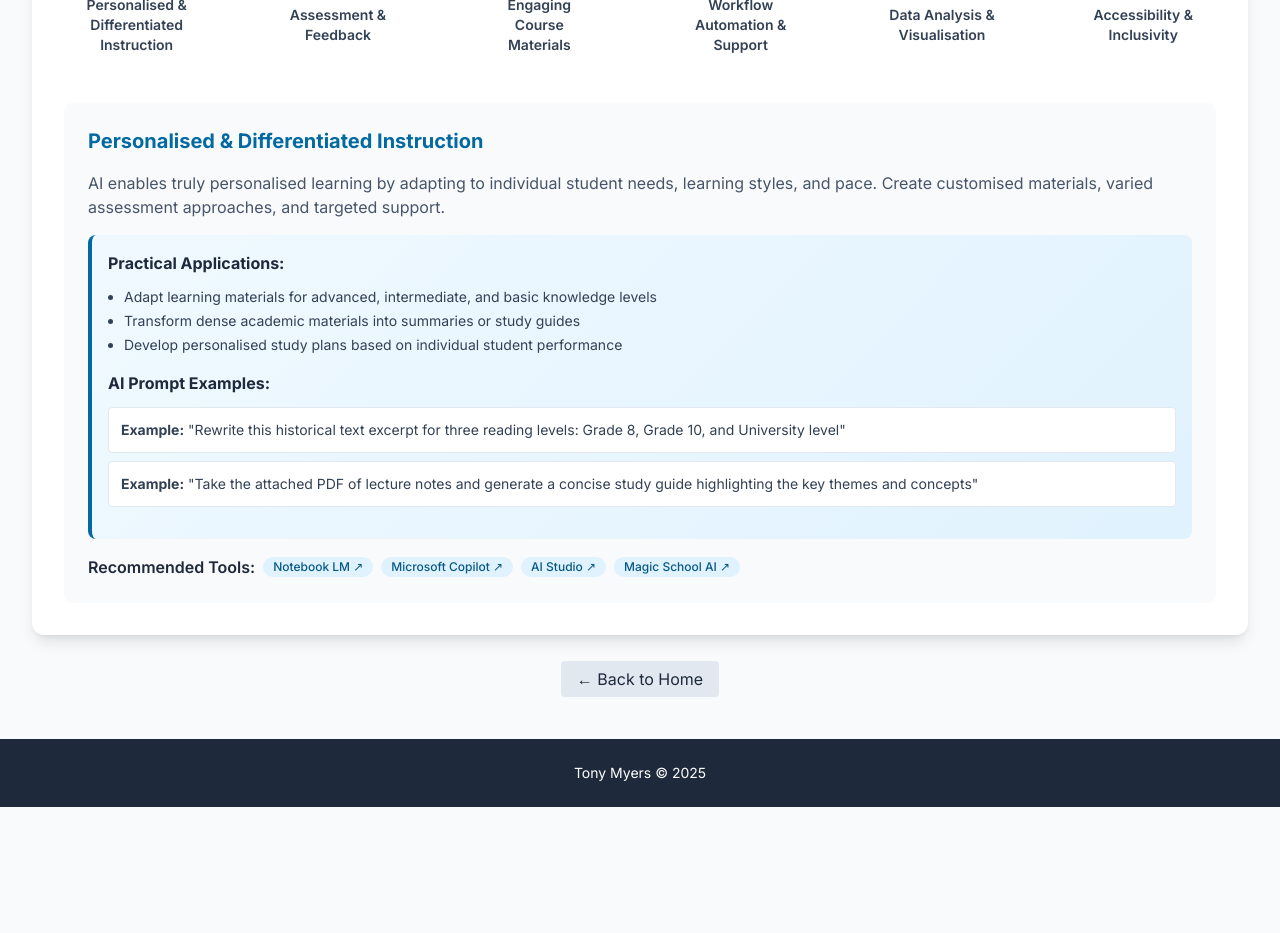
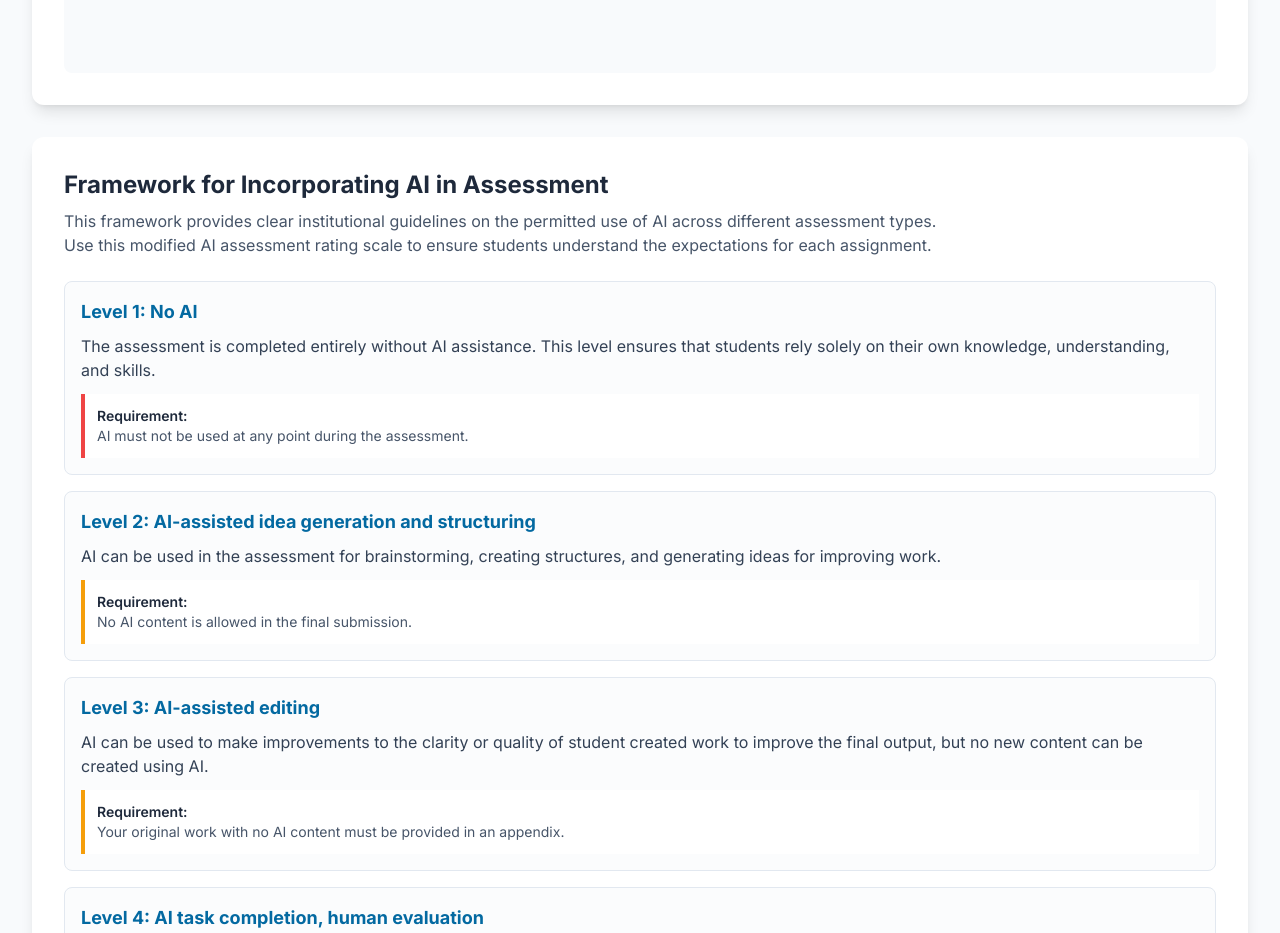
Before and after one commit to Tony-Myers/AI-for-students, a plain HTML site: page teaching.html in a window 1280 px wide. Shown: the part 481-1414 px from the top of the page. Before the commit the page ends 1288 px from the top, so only its background shows below. Drawn offline with nearby package versions, Linux system fonts and the light colour scheme.

Commit message:
Update teaching.html

```diff
--- a/teaching.html
+++ b/teaching.html
@@ -60,6 +60,69 @@
         <p class="text-center text-slate-600">Click on a teaching stage above to explore AI applications for that area.</p>
       </div>
     </div>
+
+    <div class="bg-white rounded-xl shadow-lg p-8 mt-8">
+        <h3 class="text-2xl font-bold text-slate-800 mb-2">Framework for Incorporating AI in Assessment</h3>
+        <p class="text-slate-600 mb-6 max-w-4xl">This framework provides clear institutional guidelines on the permitted use of AI across different assessment types. Use this modified AI assessment rating scale to ensure students understand the expectations for each assignment.</p>
+        <div class="space-y-4">
+
+            <div class="p-4 rounded-lg border border-slate-200 bg-slate-50/50">
+                <h4 class="font-bold text-lg text-sky-700">Level 1: No AI</h4>
+                <p class="text-slate-700 mt-2">The assessment is completed entirely without AI assistance. This level ensures that students rely solely on their own knowledge, understanding, and skills.</p>
+                <div class="mt-3 bg-white border-l-4 border-red-500 p-3 text-sm">
+                    <p class="font-semibold">Requirement:</p>
+                    <p class="text-slate-600">AI must not be used at any point during the assessment.</p>
+                </div>
+            </div>
+
+            <div class="p-4 rounded-lg border border-slate-200 bg-slate-50/50">
+                <h4 class="font-bold text-lg text-sky-700">Level 2: AI-assisted idea generation and structuring</h4>
+                <p class="text-slate-700 mt-2">AI can be used in the assessment for brainstorming, creating structures, and generating ideas for improving work.</p>
+                <div class="mt-3 bg-white border-l-4 border-amber-500 p-3 text-sm">
+                    <p class="font-semibold">Requirement:</p>
+                    <p class="text-slate-600">No AI content is allowed in the final submission.</p>
+                </div>
+            </div>
+
+            <div class="p-4 rounded-lg border border-slate-200 bg-slate-50/50">
+                <h4 class="font-bold text-lg text-sky-700">Level 3: AI-assisted editing</h4>
+                <p class="text-slate-700 mt-2">AI can be used to make improvements to the clarity or quality of student created work to improve the final output, but no new content can be created using AI.</p>
+                <div class="mt-3 bg-white border-l-4 border-amber-500 p-3 text-sm">
+                    <p class="font-semibold">Requirement:</p>
+                    <p class="text-slate-600">Your original work with no AI content must be provided in an appendix.</p>
+                </div>
+            </div>
+
+            <div class="p-4 rounded-lg border border-slate-200 bg-slate-50/50">
+                <h4 class="font-bold text-lg text-sky-700">Level 4: AI task completion, human evaluation</h4>
+                <p class="text-slate-700 mt-2">AI is used to complete certain elements of the task, with students providing discussion or commentary on the AI-generated content. This level requires critical engagement with AI generated content and evaluating its output.</p>
+                <div class="mt-3 bg-white border-l-4 border-green-500 p-3 text-sm">
+                    <p class="font-semibold">Requirement:</p>
+                    <p class="text-slate-600">You will use AI to complete specified tasks in your assessment. Any AI created content must be cited.</p>
+                </div>
+            </div>
+
+            <div class="p-4 rounded-lg border border-slate-200 bg-slate-50/50">
+                <h4 class="font-bold text-lg text-sky-700">Level 5: Collaborating with AI</h4>
+                <p class="text-slate-700 mt-2">AI should be used as a ‘co-pilot’ in order to meet the requirements of the assessment, allowing for a collaborative approach with AI and enhancing creativity.</p>
+                <div class="mt-3 bg-white border-l-4 border-green-500 p-3 text-sm">
+                    <p class="font-semibold">Requirement:</p>
+                    <p class="text-slate-600">You may use AI throughout your assessment to support your own work and do not have to specify which content is AI generated.</p>
+                </div>
+            </div>
+
+            <div class="p-4 rounded-lg border border-slate-200 bg-slate-50/50">
+                <h4 class="font-bold text-lg text-sky-700">Level 6: Must use AI</h4>
+                <p class="text-slate-700 mt-2">AI usage is mandatory, aiming to build confidence and proficiency with AI tools.</p>
+                <div class="mt-3 bg-white border-l-4 border-green-500 p-3 text-sm">
+                    <p class="font-semibold">Requirement:</p>
+                    <p class="text-slate-600">You must use AI throughout this assessment and demonstrate how you used and refined outputs.</p>
+                </div>
+            </div>
+
+        </div>
+    </div>
+
     <div class="text-center mt-8">
       <a href="index.html" class="px-4 py-2 bg-slate-200 rounded hover:bg-slate-300">← Back to Home</a>
     </div>
@@ -133,96 +196,4 @@ document.addEventListener('DOMContentLoaded', function() {
         "Create FAQs and knowledge bases from course materials for student self-service"
       ],
       aiPromptExamples: [
-        "Draft a friendly but formal email to my undergraduate students reminding them that their final essay is due next Friday at 5 PM.",
-        "Summarise the key arguments and methodology of the attached research paper into five bullet points."
-      ],
-      tools: [{name: "ChatGPT", url: "https://chatgpt.com"}, {name: "Claude", url: "https://claude.ai"}, {name: "Gemini", url: "https://gemini.google.com"}]
-    },
-    "Data Analysis": {
-        title: "Data Analysis & Visualisation",
-        description: "Democratise data analysis by enabling students and staff to interact with datasets using natural language, making quantitative analysis more accessible, particularly for those intimidated by traditional methods.",
-        practicalApplications: [
-            "Create meaningful charts and graphs from datasets (e.g., Excel, CSV) using conversational prompts",
-            "Perform statistical analysis without requiring coding knowledge",
-            "Build forecasting models from your data"
-        ],
-        aiPromptExamples: [
-            "What were my best-selling products last quarter? Show me as a bar chart",
-            "Analyse this CSV file and identify any significant correlations between variables"
-        ],
-        tools: [{name: "Julius AI", url: "https://julius.ai"}]
-    },
-    "Accessibility": {
-        title: "Accessibility & Inclusivity",
-        description: "Leverage AI to create inclusive learning materials that cater to diverse student needs, abilities, and learning preferences.",
-        practicalApplications: [
-            "Automatically generate descriptive alt text for images in presentations and documents",
-            "Provide real-time transcription and language translation for lectures and meetings",
-            "Convert visual data or colour-based information into accessible formats for students with visual impairments",
-            "Create multilingual versions of teaching resources to support international students"
-        ],
-        aiPromptExamples: [
-            "Generate appropriate alt text for this image of the water cycle for an educational website",
-            "Transcribe the audio from the uploaded lecture file and provide a summary of the key points"
-        ],
-        tools: [{name: "Microsoft Copilot", url: "https://copilot.microsoft.com"}]
-    }
-  };
-
-  function setupTeachingWorkflow() {
-    const container = document.getElementById('teaching-workflow');
-    const contentEl = document.getElementById('teaching-workflow-content');
-    if (!container || !contentEl) return;
-    container.innerHTML = '';
-    const icons = ['👤', '📝', '🎨', '⚙️', '📊', '♿'];
-    Object.entries(teachingWorkflowData).forEach(([key, value], index) => {
-      const isLast = index === Object.keys(teachingWorkflowData).length - 1;
-      container.innerHTML += `
-        <button onclick="showTeachingStage('${key}')" class="workflow-btn flex flex-col items-center space-y-2 p-4 rounded-lg hover:bg-sky-50 cursor-pointer w-40">
-          <div class="w-20 h-20 bg-sky-100 rounded-full flex items-center justify-center text-3xl">${icons[index] || '🎓'}</div>
-          <h4 class="font-semibold text-slate-700 text-center text-sm">${value.title}</h4>
-        </button>
-        ${!isLast ? '<div class="text-sky-400 font-bold text-2xl hidden md:block">→</div>' : ''}
-      `;
-    });
-    window.showTeachingStage = function(key) {
-      const item = teachingWorkflowData[key];
-      let contentHTML = `
-        <div class="space-y-4">
-          <h4 class="text-xl font-bold text-sky-700">${item.title}</h4>
-          <p class="text-slate-600">${item.description}</p>
-      `;
-      if (item.practicalApplications) {
-        contentHTML += `
-          <div class="practical-tools p-4 rounded-lg">
-            <h5 class="font-bold text-slate-800 mb-3">Practical Applications:</h5>
-            <ul class="text-sm text-slate-700 space-y-1 mb-4 pl-4" style="list-style-type: disc;">
-              ${item.practicalApplications.map(app => `<li>${app}</li>`).join('')}
-            </ul>
-            <h5 class="font-bold text-slate-800 mb-3">AI Prompt Examples:</h5>
-            <div class="space-y-2 mb-4">
-              ${item.aiPromptExamples.map(example => `<div class="bg-white p-3 rounded border border-slate-200 text-sm text-slate-700"><strong>Example:</strong> "${example}"</div>`).join('')}
-            </div>
-          </div>
-        `;
-      }
-      contentHTML += `
-          <div class="flex flex-wrap gap-2 items-center">
-            <span class="font-semibold">Recommended Tools:</span>
-            ${item.tools.map(tool => `<a href="${tool.url}" target="_blank" rel="noopener noreferrer" class="bg-sky-100 text-sky-800 text-xs font-medium px-2.5 py-0.5 rounded-full hover:bg-sky-200 transition-colors">${tool.name} ↗</a>`).join('')}
-          </div>
-        </div>
-      `;
-      contentEl.innerHTML = contentHTML;
-    };
-    // Default to showing the first stage
-    if (Object.keys(teachingWorkflowData).length > 0) {
-        window.showTeachingStage(Object.keys(teachingWorkflowData)[0]);
-    }
-  }
-  setupTeachingWorkflow();
-});
-</script>
-
-</body>
-</html>
+        "Draft a friendly but formal email to my undergraduate
```
